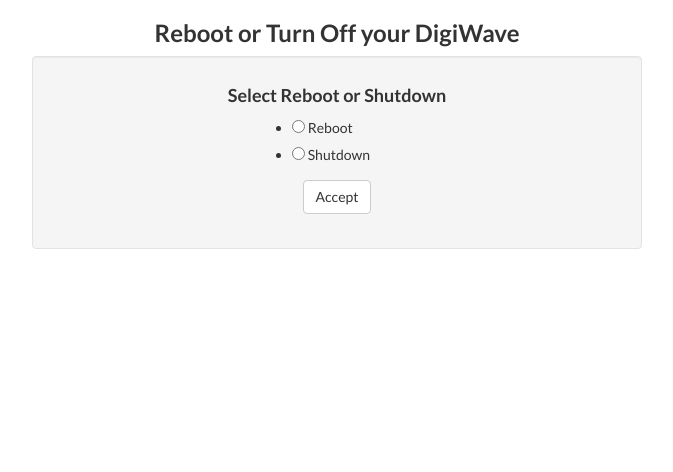
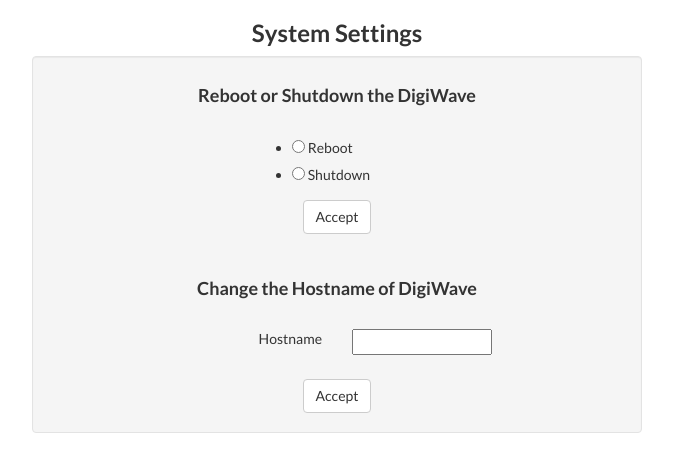
Before and after one commit to ritchie20/digiwave_python, a Flask app: page /raspioff in a window 1280 px wide. Shown: the part 52-524 px from the top of the page, without its empty margins (303-976 px from the left). Run offline with Flask 2, Linux system fonts and the light colour scheme; some libraries are stand-ins or nearby versions.

Commit message:
hostname form added to raspioff.html, not validated yet

```diff
--- a/app/templates/raspioff.html
+++ b/app/templates/raspioff.html
@@ -1,7 +1,7 @@
 {% extends "base.html" %}
 
 {% block content %}
-<h3 style="text-align: center;">Reboot or Turn Off your DigiWave</h3>
+<h3 style="text-align: center;">System Settings</h3>
 
 {% include "flash.html" %}
 <div class="col-lg-6 col-lg-offset-3 col-md-6 col-md-offset-3 col-sm-8 col-sm-offset-2 col-xs-12">
@@ -12,7 +12,8 @@
 
         <div class="row">
             <div class="col-lg-12 col-md-12 col-sm-12 col-xs-12 text-center">
-                <h4>Select Reboot or Shutdown</h4>
+                <h4>Reboot or Shutdown the DigiWave</h4>
+                <br>
             </div>
             <div class="col-lg-8 col-lg-offset-4 col-md-8 col-md-offset-4 col-sm-8 col-sm-offset-4 col-xs-8 col-xs-offset-4">
                 <td>{{ form.on_off }}</td>
@@ -25,6 +26,36 @@
             </div>
         </div>
     </form>
+
+    <br>
+
+    <form action="" method="post" name="form_host">
+        {{ form_host.hidden_tag() }}
+
+
+        <div class="row">
+            <div class="col-lg-12 col-md-12 col-sm-12 col-xs-12 text-center">
+                <h4>Change the Hostname of DigiWave</h4>
+                <br>
+            </div>
+
+            <div class="col-lg-6 col-md-6 col-sm-6 col-xs-6 text-right">
+                <label>{{ form_host.hostname.label }}</label>
+            </div>
+            <div class="col-lg-6 col-md-6 col-sm-6 col-xs-6">
+                <td>{{ form_host.hostname (style= "width:140px;") }}</td>
+            </div>
+        </div>
+
+        <br>
+        <div class="row">
+            <div class="col-lg-12 col-md-12 col-sm-12 col-xs-12 text-center">
+                <button type="submit" class="btn btn-default">Accept</button>
+            </div>
+        </div>
+
+    </form>
+
     </div>
 </div>
 
--- a/app/views.py
+++ b/app/views.py
@@ -31,7 +31,7 @@ def raspioff():
         else:
             flash('You changes has been saved!', 'success')
             return redirect(url_for('index'))
-    return render_template('raspioff.html', form=form)
+    return render_template('raspioff.html', form=form, form_host=form_host)
 
 
 # Function that routes to MPD configuration page
```
